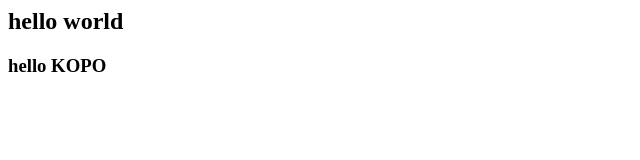
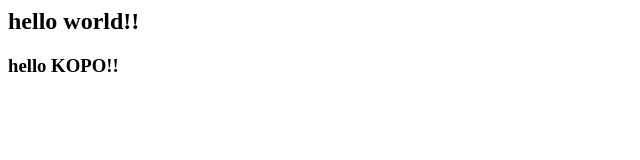
Before and after one commit to anjunggen/Hello_world, a plain HTML site: page index.html in a window 1280 px wide. Shown: the full height of the page, 0-640 px from the left. Drawn offline with Linux system fonts and the light colour scheme.

Commit message:
느낌표 추가

```diff
--- a/index.html
+++ b/index.html
@@ -1,2 +1,2 @@
-<h2>hello world </h2>
-<H3>hello KOPO</H3>
+<h2>hello world!!</h2>
+<H3>hello KOPO!!</H3>
```
